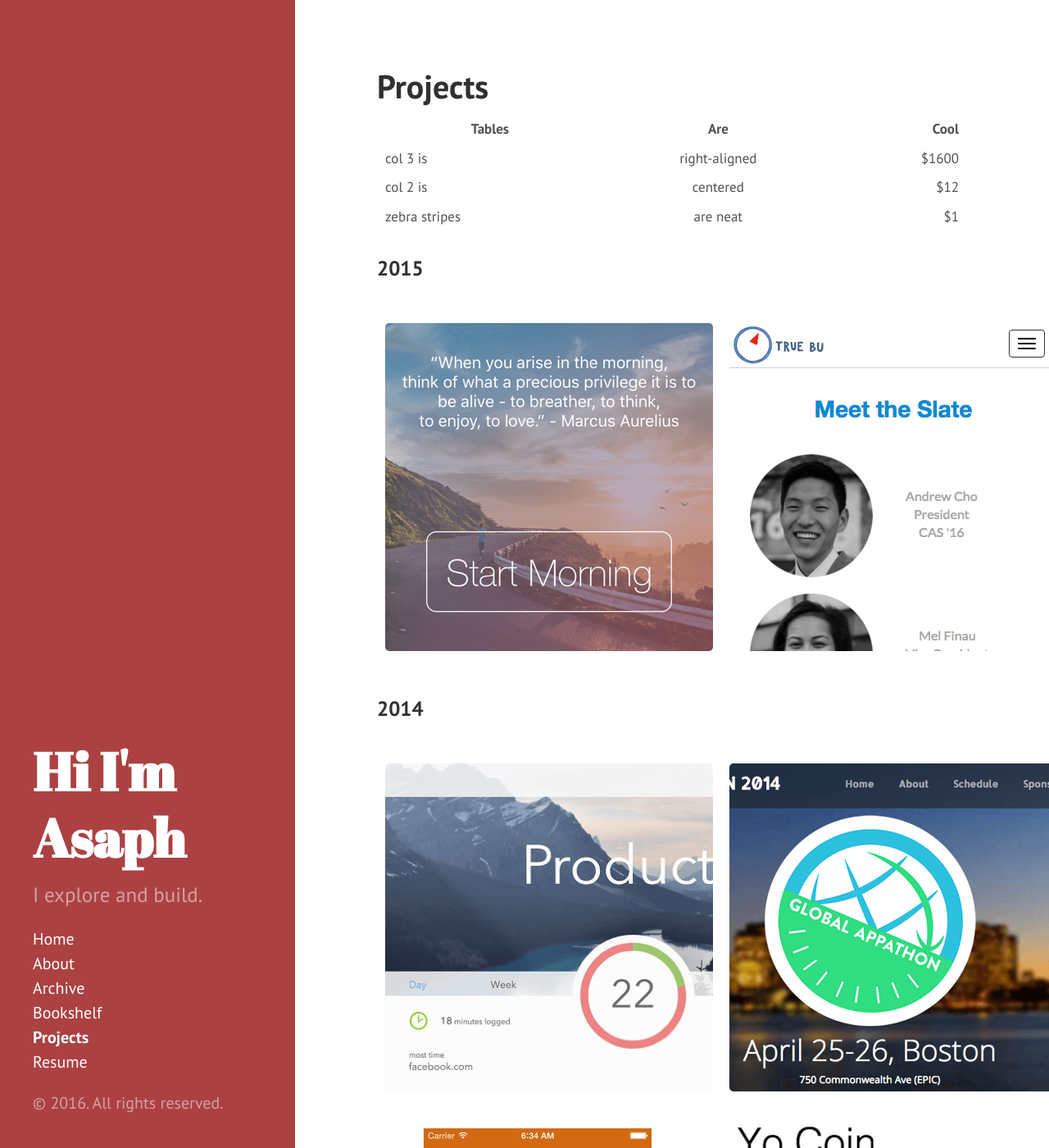
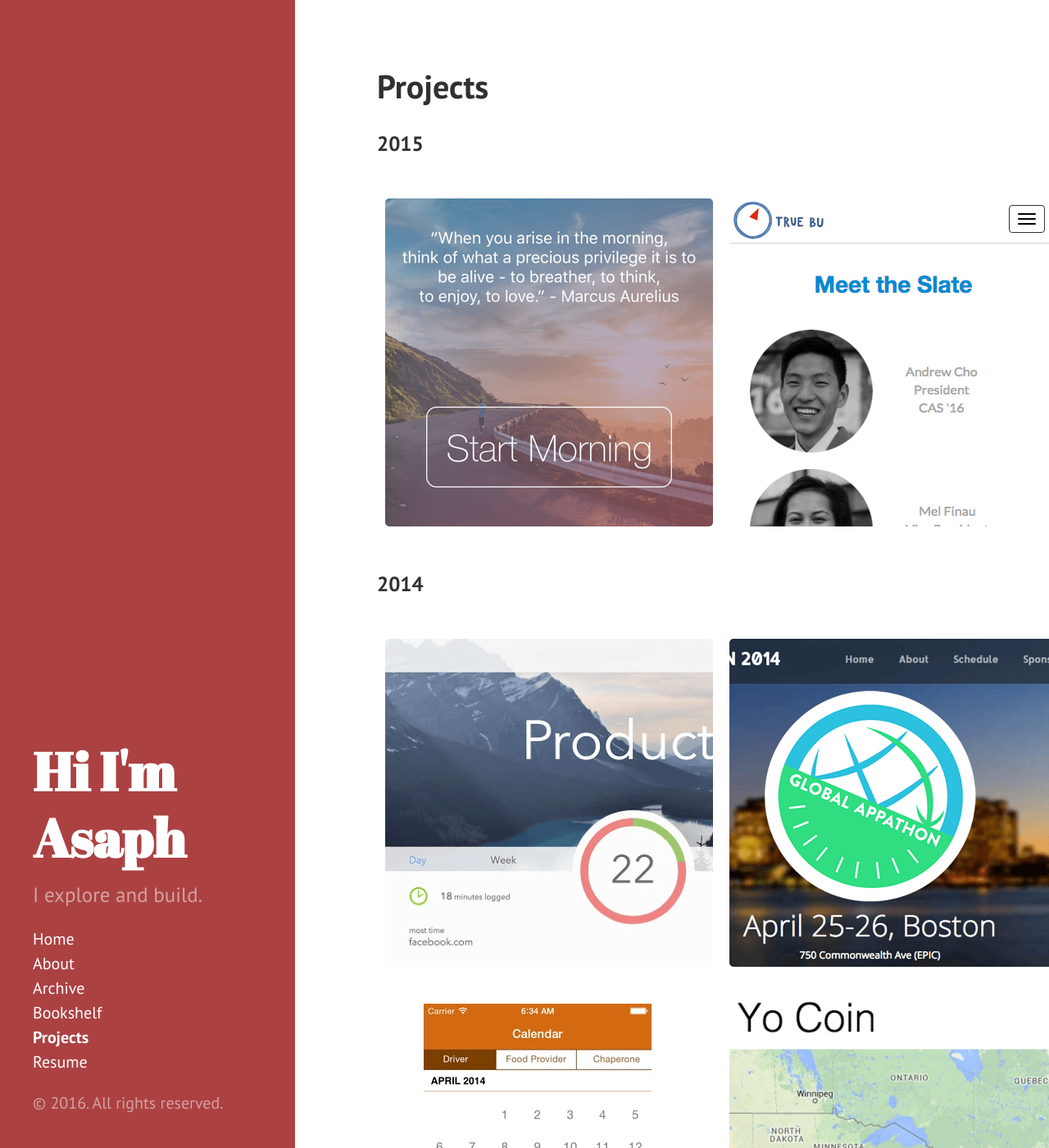
Before and after one commit to asaphy/asaphy.github.io, a Jekyll site: the page built from projects.md, in a window 1280 px wide and 1400 px high. Shown: the whole window at 82% size. Built offline with Jekyll 4.4.1, drawn with Linux system fonts in a browser that asks for light colours.

```diff
--- a/projects.md
+++ b/projects.md
@@ -2,13 +2,6 @@
 layout: page
 title: Projects
 ---
-
-| Tables        | Are           | Cool  |
-| ------------- |:-------------:| -----:|
-| col 3 is      | right-aligned | $1600 |
-| col 2 is      | centered      |   $12 |
-| zebra stripes | are neat      |    $1 |
-
 
 ###2015
 
--- a/public/css/hyde.css
+++ b/public/css/hyde.css
@@ -255,12 +255,16 @@ table {
   margin-bottom: 1rem;
   width: 100%;
   font-size: 85%;
-  border: 0px solid #e5e5e5;
+  border: 0px;
   border-collapse: collapse;
 }
 
 td,
 th {
   padding: .25rem .5rem;
-  border: 0px solid #e5e5e5;
+  border: 0px;
 }
+
+img:hover{
+  opacity: 0.7;
+}
```
